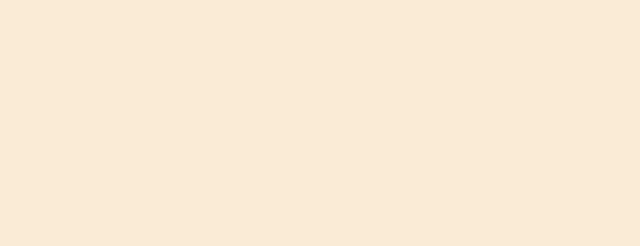
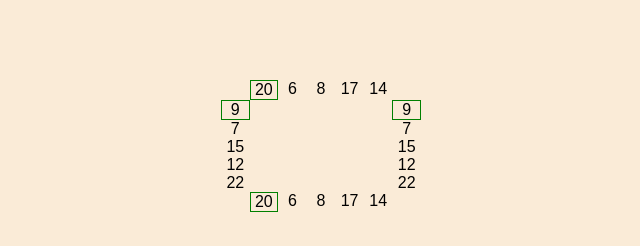
Before and after one commit to ajwarnick/rullo.js, a website: page demo/demo.html in a window 1280 px wide. Shown: the whole page, without its empty margins (319-959 px from the left). Drawn offline with Linux system fonts and the light colour scheme.

Commit message:
Create basic demo

```diff
--- a/demo/demo.css
+++ b/demo/demo.css
@@ -22,3 +22,32 @@ a:hover {
 a:visited {
     color: purple;
 }
+
+.game{
+    margin-top: 10vh;
+}
+
+.cols, .row1, .row2, .row3, .row4, .row5 {
+    width: 200px;
+    margin: auto;
+    display: grid;
+    grid-template-columns: repeat(7, 1fr);
+    text-align: center;
+}
+
+.cell{
+    -webkit-user-select: none;
+    -moz-user-select: none;
+    -ms-user-select: none;
+    user-select: none;
+
+    cursor: pointer;
+}
+
+.inactive{
+    color:lightgray;
+}
+
+.success{
+    border: 1px solid green;
+}
--- a/demo/demo.html
+++ b/demo/demo.html
@@ -5,8 +5,77 @@
     <meta name="viewport" content="width=device-width, initial-scale=1.0">
     <title>Document</title>
     <link rel="stylesheet" href="./demo.css">
+    <script src="../mjs/rullo.js" type="module" difer></script>
 </head>
 <body>
-
+    <!-- this is the sample html using the classes that the javascirpt will target -->
+    <div class="game">
+        <div class="cols">
+            <div class="blank"></div>
+            <!-- this is an exmaple of when a column activated -->
+            <div class="col1_sum sum success">20</div>
+            <div class="col2_sum sum">6</div>
+            <div class="col3_sum sum">8</div>
+            <div class="col4_sum sum">17</div>
+            <div class="col5_sum sum">14</div>
+            <div class="blank"></div>
+        </div>
+        <div class="row1">
+            <!-- this is an example of when the row is activated -->
+            <div class="row1_sum sum success">9</div>
+            <div class="row1_col1 cell"></div>
+            <div class="row1_col2 cell"></div>
+            <div class="row1_col3 cell"></div>
+            <div class="row1_col4 cell"></div>
+            <div class="row1_col5 cell"></div>
+            <div class="row1_sum sum success">9</div>
+        </div>
+        <div class="row2">
+            <div class="row2_sum sum">7</div>
+            <div class="row2_col1 cell"></div>
+            <div class="row2_col2 cell"></div>
+            <div class="row2_col3 cell"></div>
+            <div class="row2_col4 cell"></div>
+            <div class="row2_col5 cell"></div>
+            <div class="row2_sum sum">7</div>
+        </div>
+        <div class="row3">
+            <div class="row3_sum sum">15</div>
+            <div class="row3_col1 cell"></div>
+            <div class="row3_col2 cell"></div>
+            <div class="row3_col3 cell"></div>
+            <div class="row3_col4 cell"></div>
+            <div class="row3_col5 cell"></div>
+            <div class="row3_sum sum">15</div>
+        </div>
+        <div class="row4">
+            <div class="row4_sum sum">12</div>
+            <div class="row4_col1 cell"></div>
+            <div class="row4_col2 cell"></div>
+            <div class="row4_col3 cell"></div>
+            <div class="row4_col4 cell"></div>
+            <div class="row4_col5 cell"></div>
+            <div class="row4_sum sum">12</div>
+        </div>
+        <div class="row5">
+            <div class="row5_sum sum">22</div>
+            <div class="row5_col1 cell"></div>
+            <div class="row5_col2 cell"></div>
+            <div class="row5_col3 cell"></div>
+            <div class="row5_col4 cell"></div>
+            <div class="row5_col5 cell"></div>
+            <div class="row4_sum sum">22</div>
+        </div>
+        <div class="cols">
+            <div class="blank"></div>
+            <!-- this is an exmaple of when a column activated -->
+            <div class="col1_sum sum success">20</div>
+            <div class="col2_sum sum">6</div>
+            <div class="col3_sum sum">8</div>
+            <div class="col4_sum sum">17</div>
+            <div class="col5_sum sum">14</div>
+            <div class="blank"></div>
+        </div>
+    </div>
 </body>
 </html>
```
